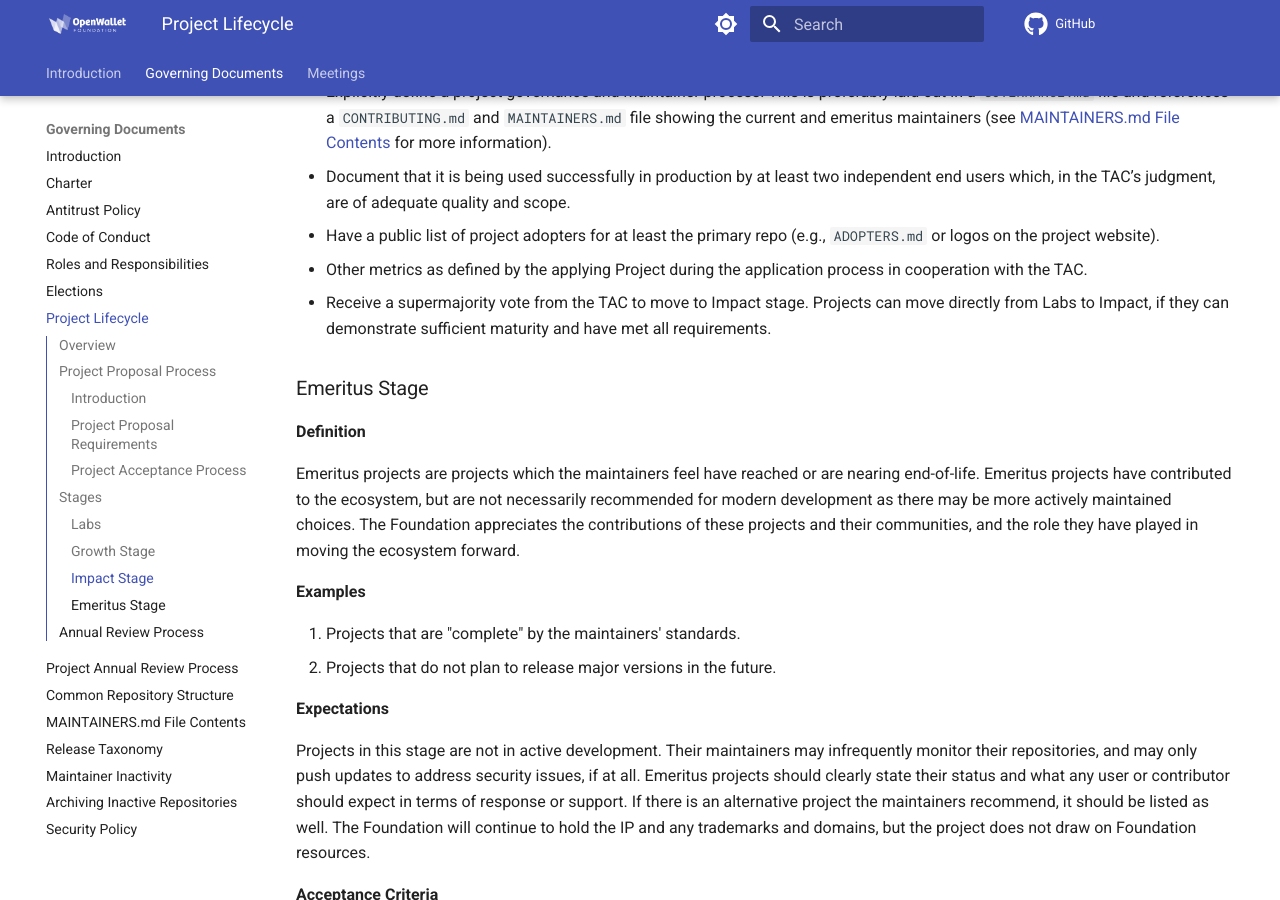
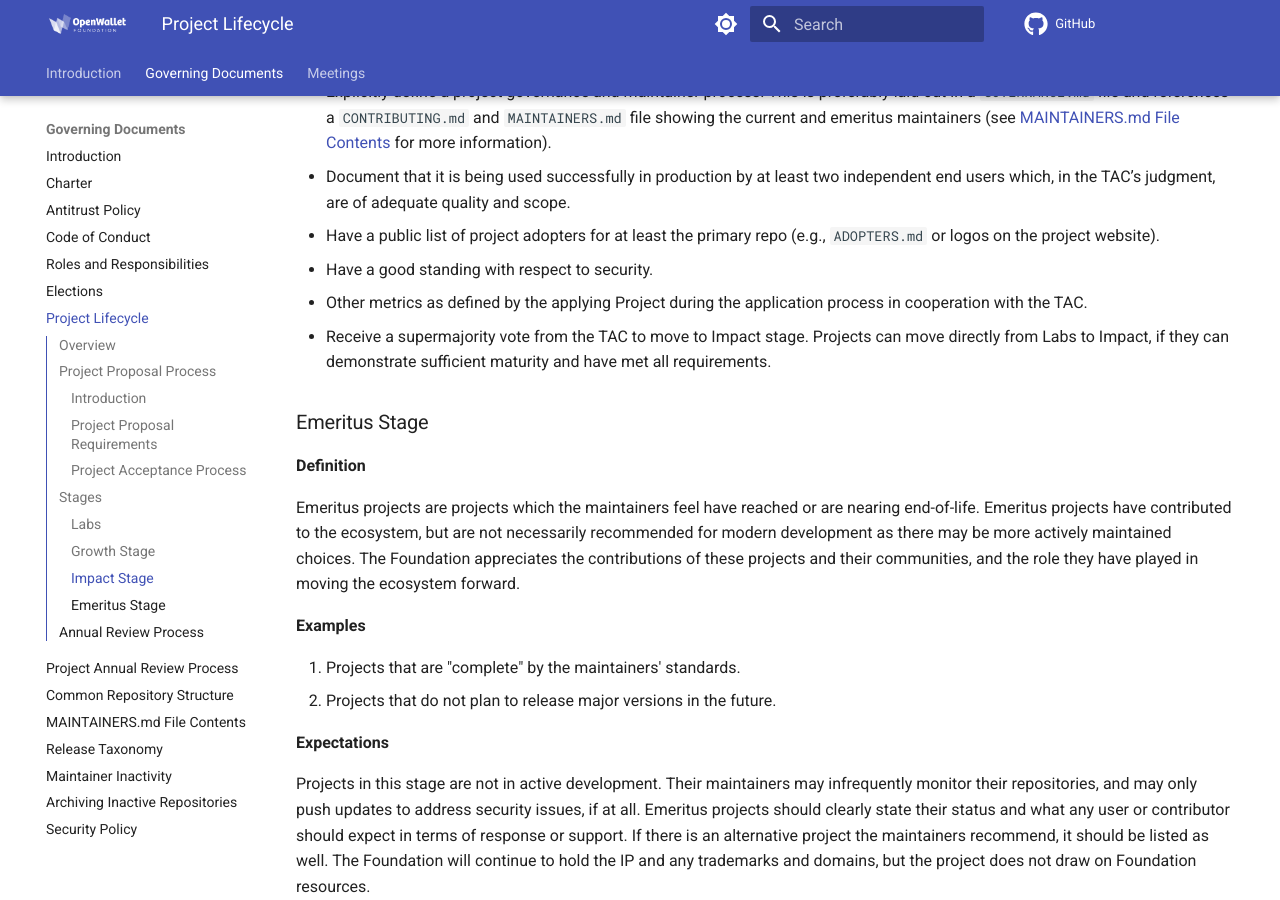
Before and after one commit to openwallet-foundation/tac, an MkDocs documentation site: the page built from docs/governance/project-lifecycle.md, in a window 1280 px wide and 900 px high, scrolled down 5312 px. Built offline with MkDocs 1.6.1 and Material for MkDocs 9.7.7, drawn with Linux system fonts in a browser that asks for light colours; comment, search, counter and statistics services are not loaded.

Commit message:
Add security requirement to Impact acceptance criteria.
Signed-off-by: Tracy Kuhrt <tracy.a.kuhrt@accenture.com>

```diff
--- a/docs/governance/project-lifecycle.md
+++ b/docs/governance/project-lifecycle.md
@@ -156,6 +156,7 @@ To move from Labs or Growth status, or for a new project to join as an Impact pr
  * Explicitly define a project governance and maintainer process. This is preferably laid out in a `GOVERNANCE.md` file and references a `CONTRIBUTING.md` and `MAINTAINERS.md` file showing the current and emeritus maintainers (see [MAINTAINERS.md File Contents](maintainers-file-content.md) for more information).
 * Document that it is being used successfully in production by at least two independent end users which, in the TAC’s judgment, are of adequate quality and scope.
  * Have a public list of project adopters for at least the primary repo (e.g., `ADOPTERS.md` or logos on the project website).
+ * Have a good standing with respect to security.
  * Other metrics as defined by the applying Project during the application process in cooperation with the TAC.
  * Receive a supermajority vote from the TAC to move to Impact stage. Projects can move directly from Labs to Impact, if they can demonstrate sufficient maturity and have met all requirements.
 
```
